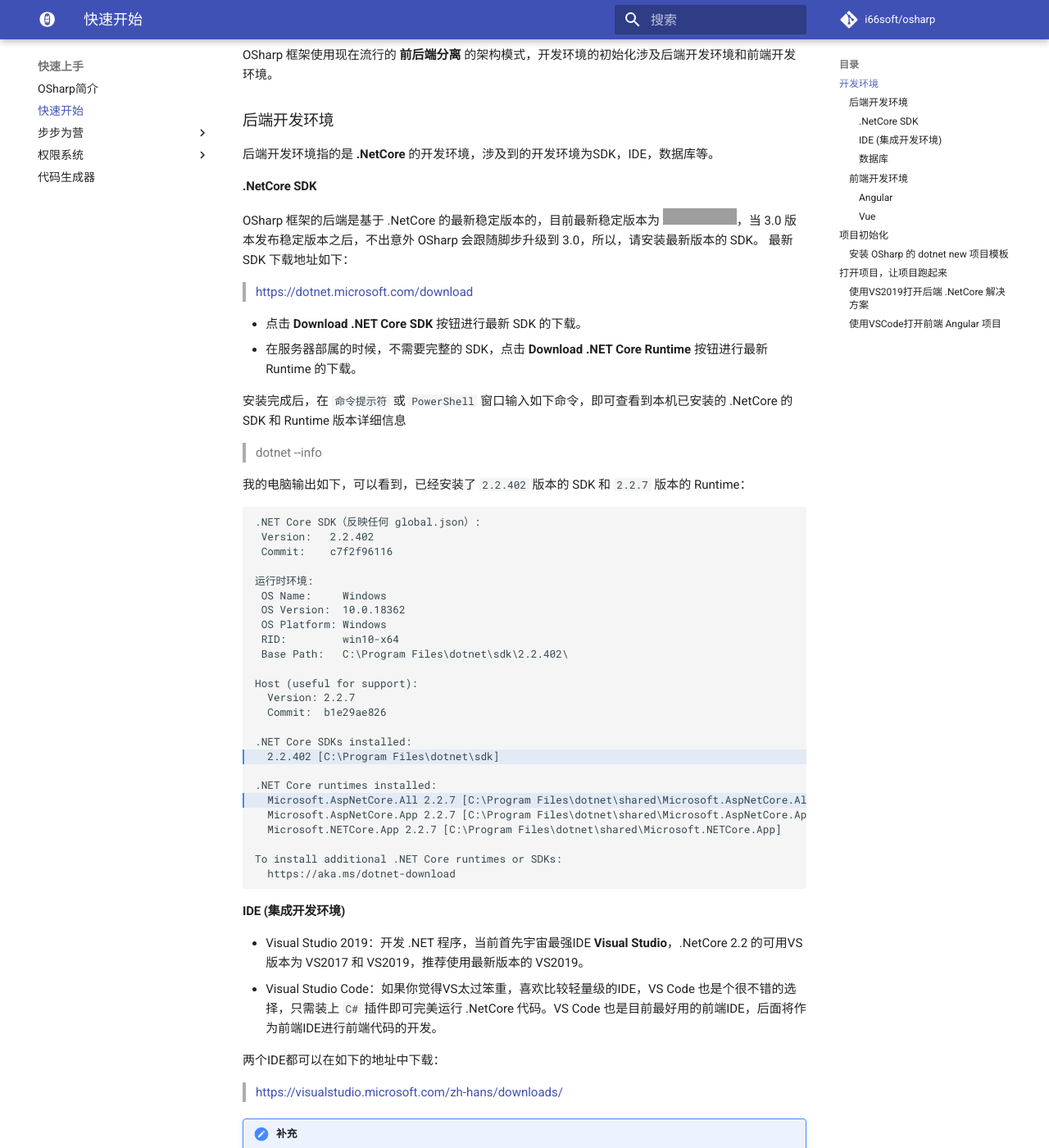
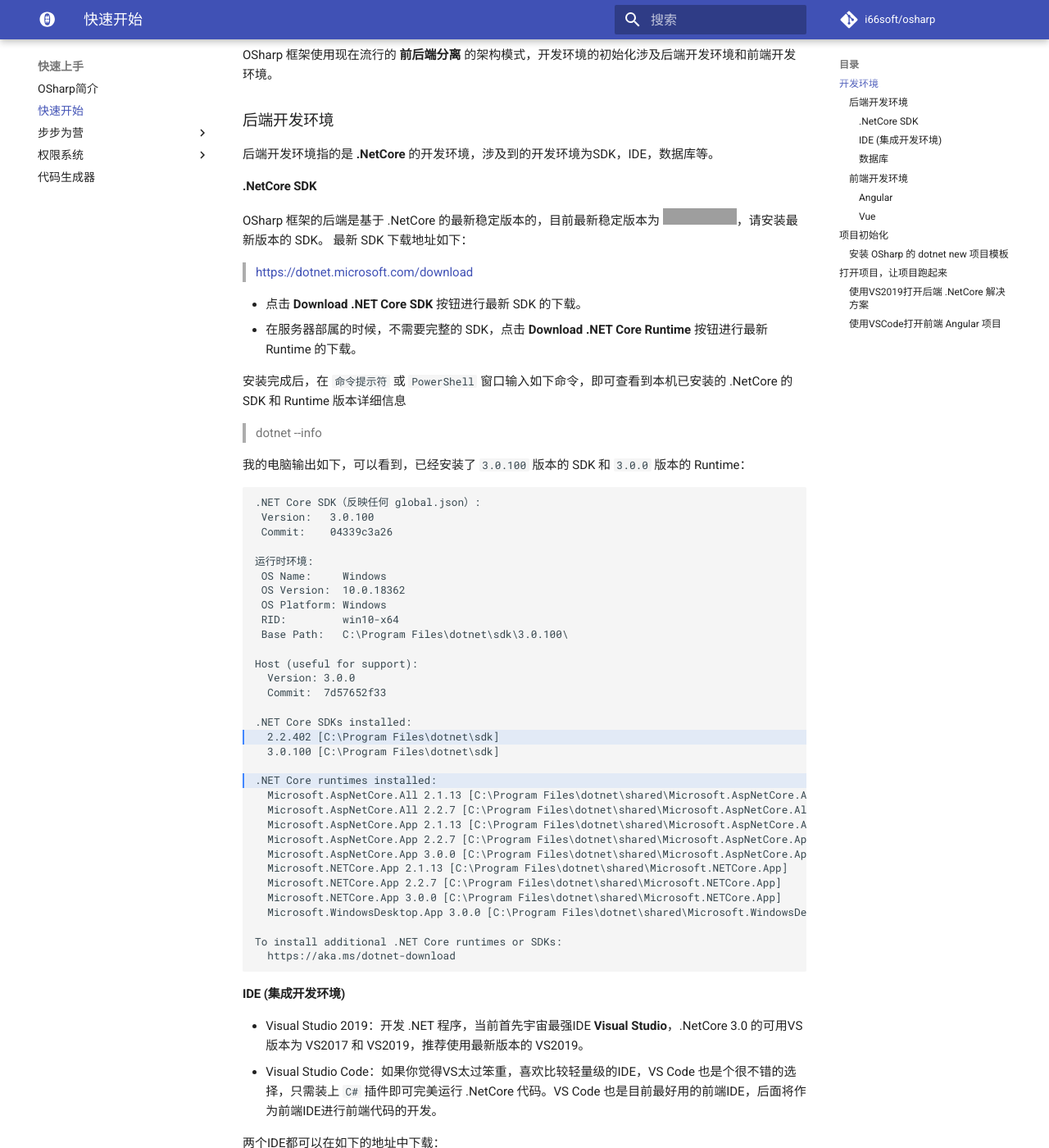
Before and after one commit to gmf520/osharp-docs, an MkDocs documentation site: the page built from docs/quick/start.md, in a window 1280 px wide and 1400 px high, scrolled down 255 px. Shown: the whole window at 82% size. Built offline with MkDocs 1.6.1 and Material for MkDocs 9.7.7, drawn with Linux system fonts in a browser that asks for light colours; comment, search, counter and statistics services are not loaded; grey boxes are pictures that could not be loaded.

Commit message:
update dotnet version

````diff
--- a/docs/quick/start.md
+++ b/docs/quick/start.md
@@ -7,7 +7,7 @@ OSharp 框架使用现在流行的 **前后端分离** 的架构模式，开发
 后端开发环境指的是 **.NetCore** 的开发环境，涉及到的开发环境为SDK，IDE，数据库等。
 
 #### .NetCore SDK
-OSharp 框架的后端是基于 .NetCore 的最新稳定版本的，目前最新稳定版本为 ![Microsoft.AspNetCore.App](https://img.shields.io/nuget/v/Microsoft.AspNetCore.App.svg)，当 3.0 版本发布稳定版本之后，不出意外 OSharp 会跟随脚步升级到 3.0，所以，请安装最新版本的 SDK。
+OSharp 框架的后端是基于 .NetCore 的最新稳定版本的，目前最新稳定版本为 ![Microsoft.Extensions.Configuration.Binder](https://img.shields.io/nuget/v/Microsoft.Extensions.Configuration.Binder.svg)，请安装最新版本的 SDK。
 最新 SDK 下载地址如下：
 > https://dotnet.microsoft.com/download
 
@@ -17,37 +17,44 @@ OSharp 框架的后端是基于 .NetCore 的最新稳定版本的，目前最新
 安装完成后，在 `命令提示符` 或 `PowerShell` 窗口输入如下命令，即可查看到本机已安装的 .NetCore 的 SDK 和 Runtime 版本详细信息
 > dotnet --info
 
-我的电脑输出如下，可以看到，已经安装了 `2.2.402` 版本的 SDK 和 `2.2.7` 版本的 Runtime：
+我的电脑输出如下，可以看到，已经安装了 `3.0.100` 版本的 SDK 和 `3.0.0` 版本的 Runtime：
 ``` hl_lines="17 20"
 .NET Core SDK（反映任何 global.json）:
- Version:   2.2.402
- Commit:    c7f2f96116
+ Version:   3.0.100
+ Commit:    04339c3a26
 
 运行时环境:
  OS Name:     Windows
  OS Version:  10.0.18362
  OS Platform: Windows
  RID:         win10-x64
- Base Path:   C:\Program Files\dotnet\sdk\2.2.402\
+ Base Path:   C:\Program Files\dotnet\sdk\3.0.100\
 
 Host (useful for support):
-  Version: 2.2.7
-  Commit:  b1e29ae826
+  Version: 3.0.0
+  Commit:  7d57652f33
 
 .NET Core SDKs installed:
   2.2.402 [C:\Program Files\dotnet\sdk]
+  3.0.100 [C:\Program Files\dotnet\sdk]
 
 .NET Core runtimes installed:
+  Microsoft.AspNetCore.All 2.1.13 [C:\Program Files\dotnet\shared\Microsoft.AspNetCore.All]
   Microsoft.AspNetCore.All 2.2.7 [C:\Program Files\dotnet\shared\Microsoft.AspNetCore.All]
+  Microsoft.AspNetCore.App 2.1.13 [C:\Program Files\dotnet\shared\Microsoft.AspNetCore.App]
   Microsoft.AspNetCore.App 2.2.7 [C:\Program Files\dotnet\shared\Microsoft.AspNetCore.App]
+  Microsoft.AspNetCore.App 3.0.0 [C:\Program Files\dotnet\shared\Microsoft.AspNetCore.App]
+  Microsoft.NETCore.App 2.1.13 [C:\Program Files\dotnet\shared\Microsoft.NETCore.App]
   Microsoft.NETCore.App 2.2.7 [C:\Program Files\dotnet\shared\Microsoft.NETCore.App]
+  Microsoft.NETCore.App 3.0.0 [C:\Program Files\dotnet\shared\Microsoft.NETCore.App]
+  Microsoft.WindowsDesktop.App 3.0.0 [C:\Program Files\dotnet\shared\Microsoft.WindowsDesktop.App]
 
 To install additional .NET Core runtimes or SDKs:
   https://aka.ms/dotnet-download
 ```
 
 #### IDE (集成开发环境)
-* Visual Studio 2019：开发 .NET 程序，当前首先宇宙最强IDE **Visual Studio**，.NetCore 2.2 的可用VS版本为 VS2017 和 VS2019，推荐使用最新版本的 VS2019。
+* Visual Studio 2019：开发 .NET 程序，当前首先宇宙最强IDE **Visual Studio**，.NetCore 3.0 的可用VS版本为 VS2017 和 VS2019，推荐使用最新版本的 VS2019。
 * Visual Studio Code：如果你觉得VS太过笨重，喜欢比较轻量级的IDE，VS Code 也是个很不错的选择，只需装上 `C#` 插件即可完美运行 .NetCore 代码。VS Code 也是目前最好用的前端IDE，后面将作为前端IDE进行前端代码的开发。
 
 两个IDE都可以在如下的地址中下载：
````
Also changed, not shown: docs/quick/intro.md (+1 -1 lines).
